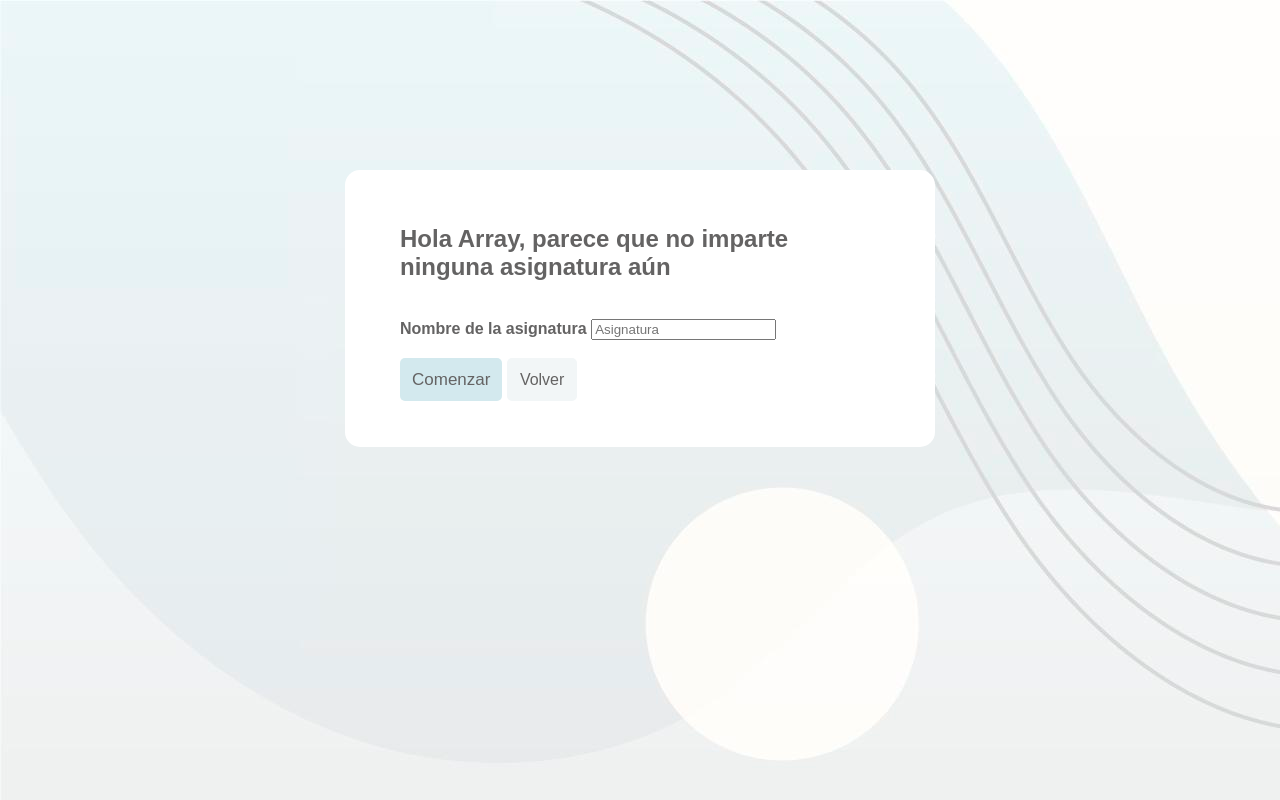
After one commit to iocaher/AulaVirtual, a PHP site: page /web/asignaturas.php in a window 1280 px wide. The commit adds this page. Run offline with PHP 8.4, Linux system fonts and the light colour scheme; a user stored in the database is signed in; tables that the repository leaves empty hold one stand-in row (values such as "Sample post").

Commit message:
Página de Asignaturas

```diff
--- a/aulavirtual.sql
+++ b/aulavirtual.sql
@@ -279,6 +279,12 @@ ALTER TABLE `respuestas`
   MODIFY `id_resp` int(100) NOT NULL AUTO_INCREMENT;
 
 --
+-- AUTO_INCREMENT de la tabla `asignaturas`
+--
+ALTER TABLE `asignaturas`
+  MODIFY `id` int(10) NOT NULL AUTO_INCREMENT;
+
+--
 -- Restricciones para tablas volcadas
 --
 
--- a/css/estilos.css
+++ b/css/estilos.css
@@ -22,6 +22,7 @@ a {
     padding: 13px;
     height: 50px;
     color:#646363;
+
 }
 
 .container {
--- a/index.php
+++ b/index.php
@@ -19,7 +19,7 @@ echo '<html>
             <H2> Hola, ' . $_SESSION["usuario"] . ': ¿qué desea hacer? </H2> <br>
             <div class=botones>
 
-                    <p> <a id="examsel" href="ListadoExamen.php"> Examen </a> <span id="spanpag"></span>
+                    <p> <a id="examsel" href="web/asignaturas.php"> Asignaturas </a> <span id="spanpag"></span>
 
                     <a href="NotasAlumnos.php"> Consultar notas </a> </p><br>
 
@@ -47,7 +47,7 @@ else if ($rol == 'profesor') {
             <div class="PaginaUsu">
                 <H2> Hola, ' . $_SESSION["usuario"] . ': ¿qué desea hacer? </H2> <br>
                 <div class=botones>
-                    <p> <a id="examsel" href="Examen.php"> Examen </a> <span id="spanpag"></span>
+                    <p> <a id="examsel" href="web/asignaturas.php"> Asignaturas </a> <span id="spanpag"></span>
 
                     <a href="ListadoAlumnos.php"> Consultar notas </a> </p><br>
 
--- a/procesos/dbcon.php
+++ b/procesos/dbcon.php
@@ -71,5 +71,169 @@ function login($usuario, $email, $pass, $tipo) {
 
 }
 
+function comprobarAsig($usuario) {
 
+    $conexion = conexionBD();
+
+    $sql = "SELECT id
+            FROM asignaturas
+            WHERE usuario = '$usuario';";
+
+    $result = mysqli_query($conexion, $sql);
+
+    //Si el resultado da alguna coincidencia, se crea la variable de sesion del usuario y se redirige a la pagina principal
+        if (mysqli_num_rows($result) >= 1) {
+            return 1;
+        }
+        else {
+            return 0;
+        }
+}
+
+function crearAsignatura($nombre) {
+    $conexion = conexionBD();
+
+    $sql = "INSERT INTO asignaturas (id, nombre, usuario) VALUES(NULL, '$nombre', '".$_SESSION['usuario']."');";
+
+    $result = mysqli_query($conexion, $sql);
+    header('Location: asignaturas.php');
+}
+
+function listadoAsignaturasP() {
+
+
+    echo "<H2> Hola, " . $_SESSION['usuario'] . ", estas son las asignaturas que imparte </H2>";
+    $conexion = conexionBD();
+
+    $sql = "SELECT id, nombre
+            FROM asignaturas
+            WHERE usuario = '".$_SESSION['usuario']."';";
+
+    $result = mysqli_query($conexion, $sql);
+
+    //Inicializamos la etiqueta para que se ordenen en fila en ese contenedor
+    $lineaDeBotones = '<p>';
+
+    // Bucle que recorre todo el array de resultados de la sentencia anterior y lo escribe
+    while ($row = mysqli_fetch_assoc($result)) {
+        //Creamos la URL para que tenga los datos que nos hacen falta para los GET: la fecha de registro y el nombre del nodo a mostrar
+        $url = 'asignaturas.php?asignatura=' . $row['id'];
+        //Escribimos la etiqueta para que cada botón rediriga a la URL especificada arriba, y como nombre visible de este botón
+        //Será el nombre del nodo recogido anteriormente.
+        $lineaDeBotones .= '<a href="' . $url . '">' . $row['nombre'] . '</a><br><br><br>';
+    }
+    //Y cerramos el contenedor del botón.
+    $lineaDeBotones .= '</p><br>';
+
+    echo $lineaDeBotones;
+}
+
+function comprobarAsigAlum($usuario) {
+
+    $conexion = conexionBD();
+
+    $sql = "SELECT id_alumno
+            FROM matricula
+            WHERE id_alumno = '$usuario';";
+
+    $result = mysqli_query($conexion, $sql);
+
+    //Si el resultado da alguna coincidencia, se crea la variable de sesion del usuario y se redirige a la pagina principal
+        if ($result) {
+            return 1;
+        }
+        else {
+            return 0;
+        }
+}
+
+function listadoAsignaturas() {
+
+    $conexion = conexionBD();
+
+    $alumno = $_SESSION['usuario'];
+
+    $sql = "SELECT asignaturas.id, asignaturas.nombre
+        FROM asignaturas
+        LEFT JOIN matricula ON asignaturas.id = matricula.id_asig
+        WHERE matricula.id_alumno != '$alumno' OR matricula.id_alumno IS NULL;";
+
+    $result = mysqli_query($conexion, $sql);
+
+    //Inicializamos la etiqueta para que se ordenen en fila en ese contenedor
+    echo "<h2> Listado de Asignaturas donde no estás matriculado </h2>";
+    $lineaDeBotones = '<p>';
+
+    // Bucle que recorre todo el array de resultados de la sentencia anterior y lo escribe
+    while ($row = mysqli_fetch_assoc($result)) {
+        //Creamos la URL para que tenga los datos que nos hacen falta para los GET: la fecha de registro y el nombre del nodo a mostrar
+        $url = 'asignaturas.php?asignatura=' . $row['id'];
+        //Escribimos la etiqueta para que cada botón rediriga a la URL especificada arriba, y como nombre visible de este botón
+        //Será el nombre del nodo recogido anteriormente.
+        $lineaDeBotones .= '<a href="' . $url . '">' . $row['nombre'] . '</a><br><br><br>';
+    }
+    //Y cerramos el contenedor del botón.
+    $lineaDeBotones .= '</p><br>';
+
+    echo $lineaDeBotones;
+
+
+    if(isset($_GET['asignatura'])) {
+
+        echo '<h2> ¿Vas a matricularte en esta asignatura? </h2>';
+
+        $asignaturaSeleccionada = $_GET["asignatura"];
+        echo "<form action='' method='POST'>";
+        echo '<input type="hidden" name="asignaturaSeleccionada" value="' . $asignaturaSeleccionada . '">
+
+        <input type="submit" value="Matricularme">
+        <a href="asignaturas.php"> Volver </a>
+        </form>';
+        if(isset($_POST['asignaturaSeleccionada'])) {
+
+            $conexion = conexionBD();
+            $alum = $_SESSION['usuario'];
+            $asig = $_POST['asignaturaSeleccionada'];
+
+            $sql = "INSERT INTO matricula(id_alumno, id_asig, curso) VALUES('$alum', '$asig', 2024);";
+
+            $result = mysqli_query($conexion, $sql);
+            header('Location: asignaturas.php');
+
+        }
+    }
+    else {
+
+    }
+}
+
+function listadoAsignaturasA() {
+
+    $conexion = conexionBD();
+
+    $alumno = $_SESSION['usuario'];
+
+    $sql = "SELECT matricula.id_asig, asignaturas.nombre
+            FROM matricula
+            LEFT JOIN asignaturas ON matricula.id_asig = asignaturas.id
+            WHERE matricula.id_alumno = '$alumno';";
+
+    $result = mysqli_query($conexion, $sql);
+
+    //Inicializamos la etiqueta para que se ordenen en fila en ese contenedor
+    $lineaDeBotones = '<p>';
+
+    // Bucle que recorre todo el array de resultados de la sentencia anterior y lo escribe
+    while ($row = mysqli_fetch_assoc($result)) {
+        //Creamos la URL para que tenga los datos que nos hacen falta para los GET: la fecha de registro y el nombre del nodo a mostrar
+        $url = 'asignaturas.php?matricula=' . $row['id_asig'];
+        //Escribimos la etiqueta para que cada botón rediriga a la URL especificada arriba, y como nombre visible de este botón
+        //Será el nombre del nodo recogido anteriormente.
+        $lineaDeBotones .= '<a href="' . $url . '">' . $row['nombre'] . '</a><br><br><br>';
+    }
+    //Y cerramos el contenedor del botón.
+    $lineaDeBotones .= '</p><br>';
+
+    echo $lineaDeBotones;
+}
 ?>
--- /dev/null
+++ b/web/asignaturas.php
@@ -0,0 +1,105 @@
+<?php
+    require '../procesos/dbcon.php';
+?>
+
+<html>
+
+<meta charset="UTF-8">
+    <head>
+    <title> Examenes </title>
+
+    <link rel="stylesheet" href="../css/estilos.css">
+
+    </head>
+
+    <body>
+        <div class="container">
+
+            <div class="examens">
+
+            <?php
+
+                if($_SESSION['tipo'] == 'profesor') {
+
+                    $comprobante = comprobarAsig($_SESSION['usuario']);
+
+                    if($comprobante == 0) {
+
+                        echo '<H2> Hola ' . $_SESSION["usuario"] . ', parece que no imparte ninguna asignatura aún </H2> <br>
+                        <form action="#" method="POST">
+
+                        <label id="campos"> Nombre de la asignatura </label>
+                        <input type="text" name="Asignatura" placeholder="Asignatura" required><br><br>
+
+                        <input type="submit" value="Comenzar">
+                        <a href="../index.php"> Volver </a>
+                        </form>';
+
+                        if (isset($_POST['Asignatura'])) {
+
+                            crearAsignatura($_POST['Asignatura']);
+                        }
+                        else {
+
+                        }
+                    }
+
+                    else {
+
+
+
+                    echo listadoAsignaturasP() .'
+
+                        <H2> ¿Quieres impartir otra asignatura más? </H2>
+                        <form action="#" method="POST">
+
+                        <label id="campos"> Nombre de la asignatura </label>
+                        <input type="text" name="Asignatura" placeholder="Asignatura" required><br><br>
+
+                        <input type="submit" value="Comenzar">
+                        <a href="../index.php"> Volver </a>
+                        </form>';
+
+                        if (isset($_POST['Asignatura'])) {
+
+                            crearAsignatura($_POST['Asignatura']);
+                        }
+                        else {
+
+                        }
+
+                    }
+                }
+                else {
+                    $comprobante = comprobarAsigAlum($_SESSION['usuario']);
+
+                    if($comprobante == 0) {
+
+                        echo "<H2> Hola " . $_SESSION['usuario'] . ", parece que no está matriculado en ninguna asignatura.
+                        <br>Elija una del listado a continuación </H2> <br>
+                        <form action='' method='POST'>";
+                        echo listadoAsignaturas();
+
+                        if (isset($_POST['Asignatura'])) {
+
+                            crearAsignatura($_POST['Asignatura']);
+                        }
+                        else {
+
+                        }
+                    }
+                    else {
+                        echo "<H2> Hola, " . $_SESSION['usuario'] . ", estas son las asignaturas en las que está matriculado </H2>";
+                        listadoAsignaturasA();
+                        echo '<br><br><div align="right" ><a href="../index.php"> Volver </a></div>';
+
+                        echo listadoAsignaturas();
+                    }
+                }
+                ?>
+
+                </div>
+        </div>
+    </body>
+
+</html>
```
